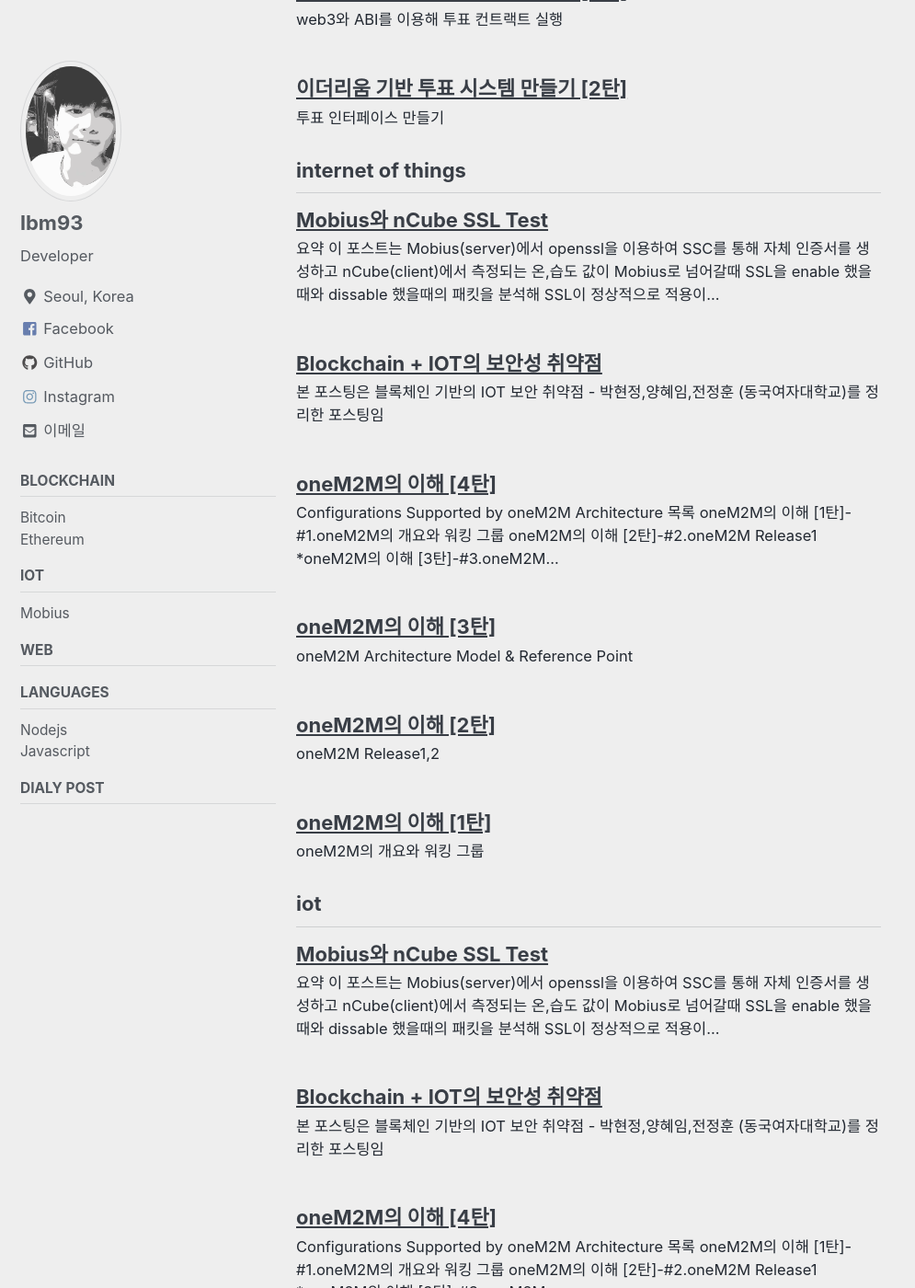
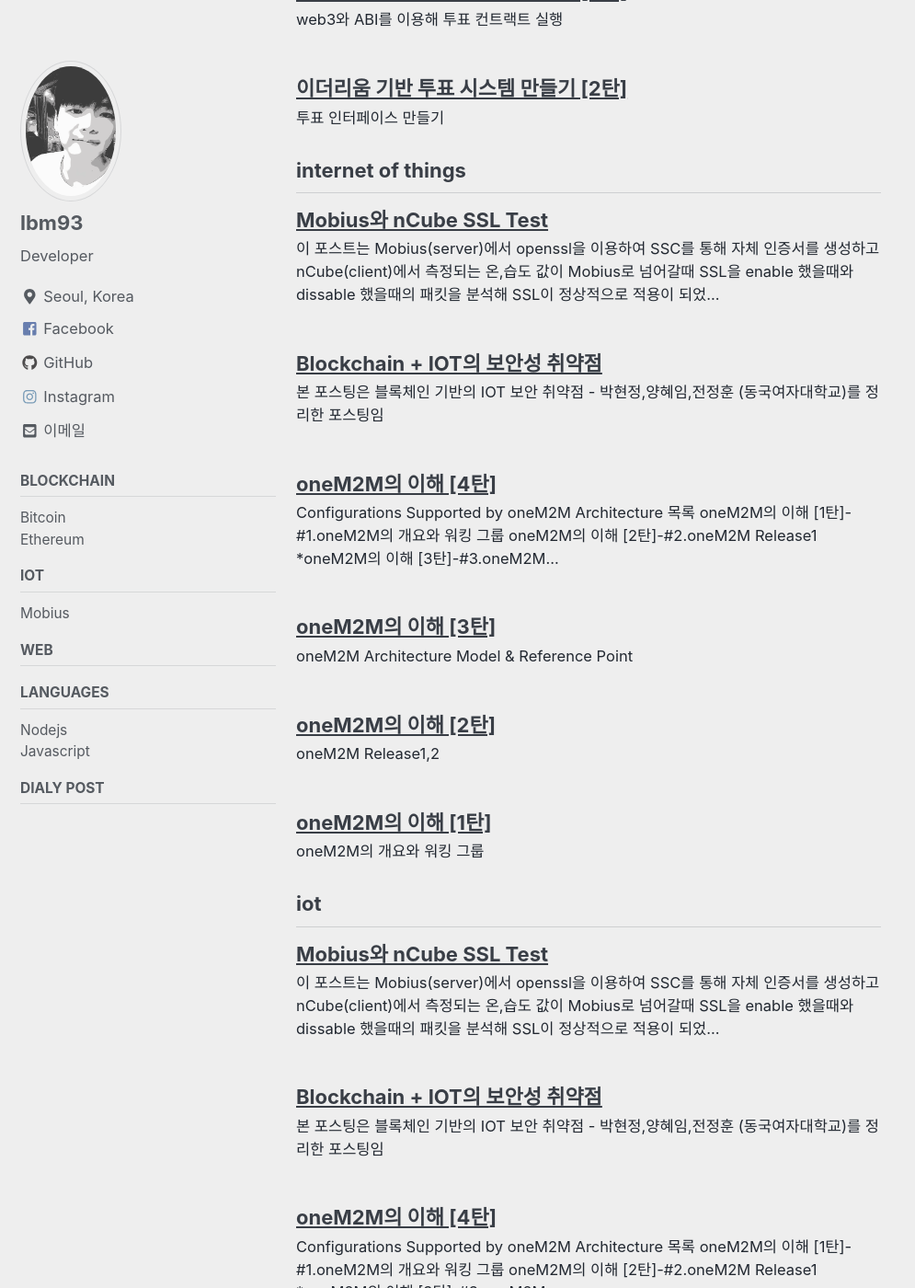
Before and after one commit to lbm93/lbm93.github.io, a Jekyll site: the page built from _pages/tag-archive.html, in a window 1280 px wide and 1400 px high, scrolled down 18461 px. Shown: the whole window at 92% size, without its empty margins (0-995 px from the left). Built offline with Jekyll 4.4.1, drawn with Linux system fonts in a browser that asks for light colours; cached includes are drawn as plain includes; nearby versions of some CDN libraries; some of the changed text lies outside the part shown.

Commit message:
Update 2020-12-8-iot-mobius-mobius,nCube ssl 테스트.markdown

```diff
--- a/_posts/iot/mobius/2020-12-8-iot-mobius-mobius,nCube ssl 테스트.markdown
+++ b/_posts/iot/mobius/2020-12-8-iot-mobius-mobius,nCube ssl 테스트.markdown
@@ -11,7 +11,6 @@
 - nCube
 ---
 
-# 요약
 이 포스트는 Mobius(server)에서 openssl을 이용하여 SSC를 통해 자체 인증서를 생성하고 nCube(client)에서 측정되는 온,습도 값이 Mobius로 넘어갈때 SSL을 enable 했을때와 dissable 했을때의 패킷을 분석해 SSL이 정상적으로 적용이 되었는지 테스트하는 내용이다.<br>
 
 
```
